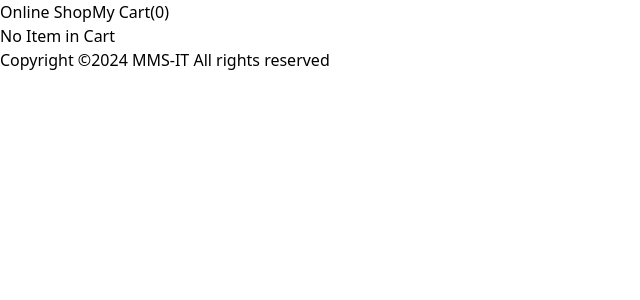
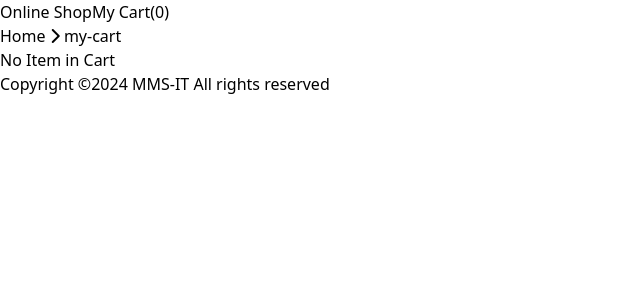
Before and after one commit to Nokihera/react-shopping, a React (Vite) app: page /my-cart in a window 1280 px wide. Shown: the top 300 px of the page, without its empty margins (0-640 px from the left). Built offline with nearby package versions, Linux system fonts and the light colour scheme.

Commit message:
pagination added in my cart component

```diff
--- a/src/pages/MyCart.jsx
+++ b/src/pages/MyCart.jsx
@@ -1,5 +1,6 @@
 import React from "react";
 import useCart from "../Zustand/useState";
+import { Link } from "react-router-dom";
 
 const MyCart = () => {
   const { cart, removeFromCart } = useCart();
@@ -9,7 +10,24 @@ const MyCart = () => {
   };
 
   return (
-    <div className="flex flex-col items-start justify-center px-[70px]">
+    <div className="flex flex-col items-start justify-center px-[70px] ">
+      <div className="flex justify-start w-full select-none items-center mb-6">
+        <span className="text-gray-700 underline ">
+          <Link
+            to={"/"}
+            className="hover:text-blue-500 transition-all duration-300"
+          >
+            Home
+          </Link>{" "}
+          <i className="fa-solid fa-chevron-right"></i>{" "}
+          <Link
+            to={`/my-cart`}
+            className="hover:text-blue-500 transition-all duration-300"
+          >
+            my-cart
+          </Link>
+        </span>
+      </div>
       <div className="mb-5">
         {cart.length > 0 ? (
           <h1 className="text-3xl text-gray-700">My Cart</h1>
```
